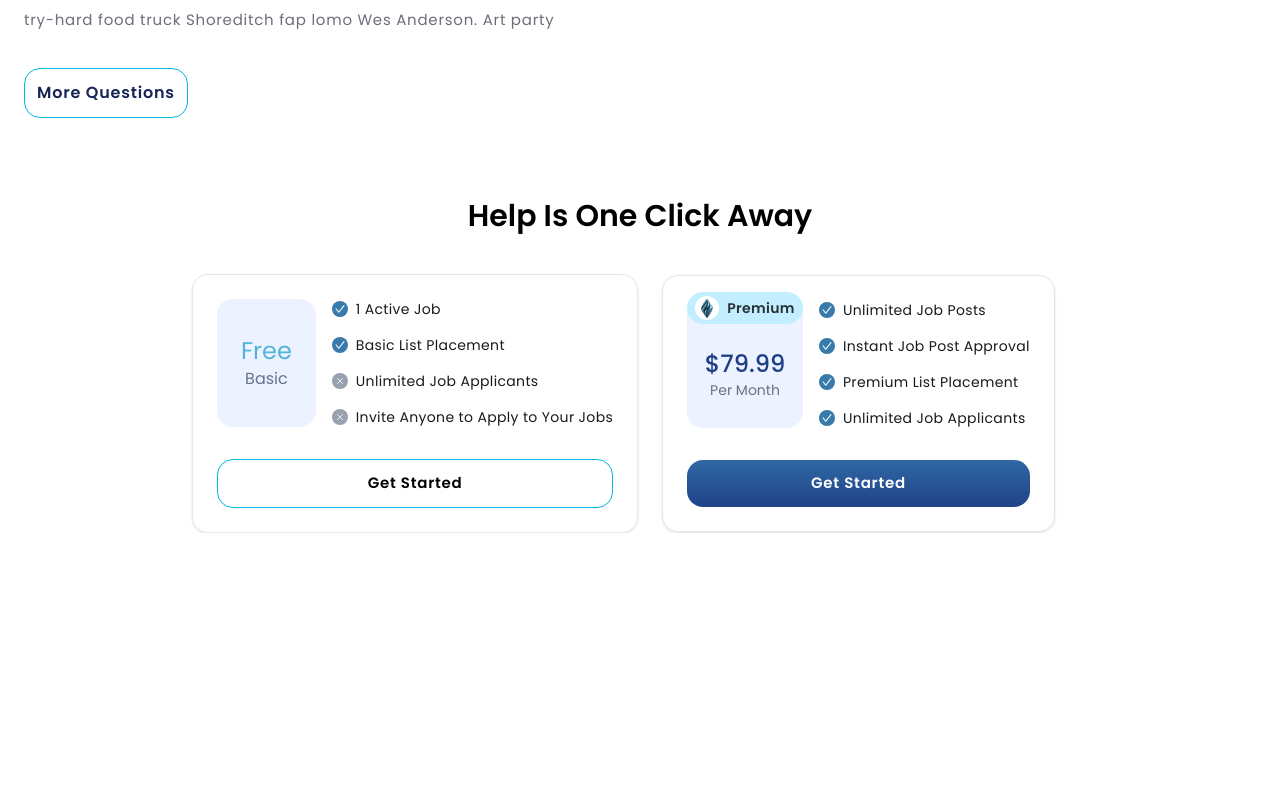
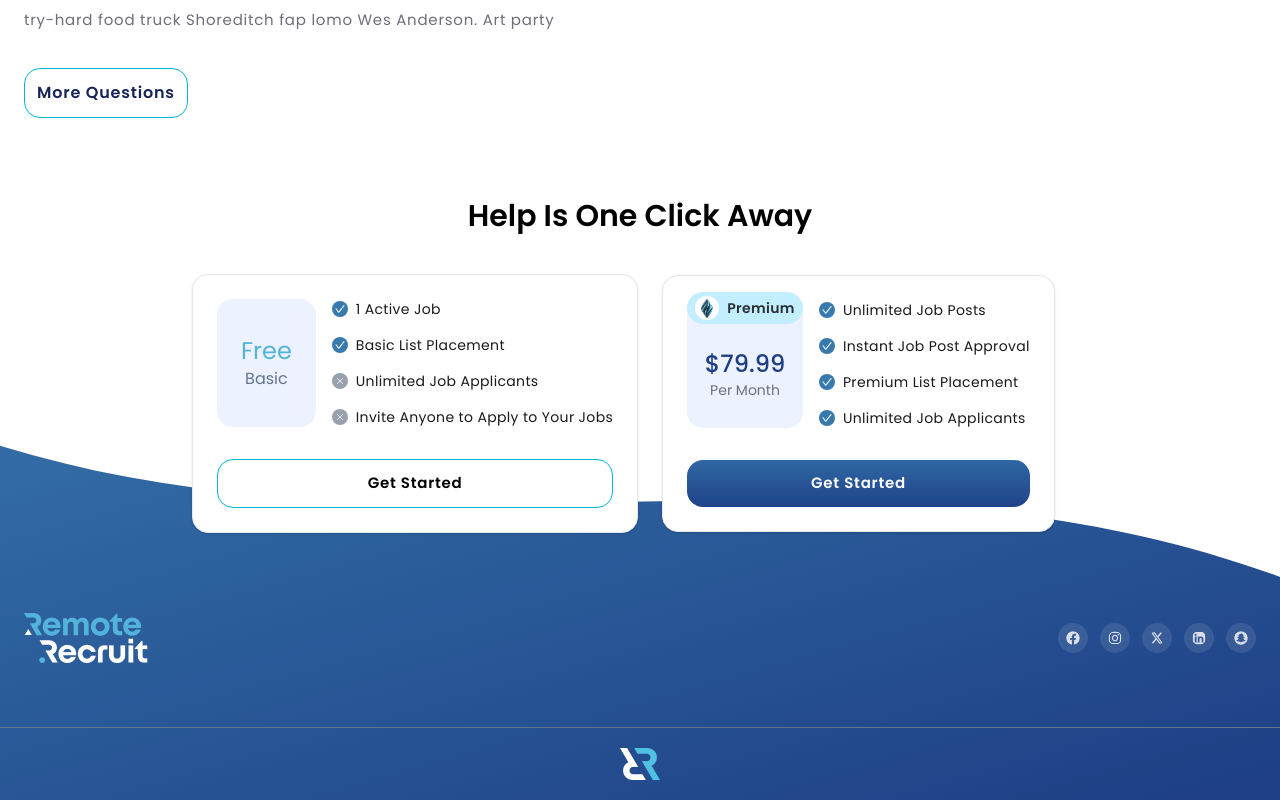
Before and after one commit to mdarmankhan6252/RemoteRecruit, a React (Vite) app: page / in a window 1280 px wide. Shown: the part 3643-4443 px from the top of the page. Before the commit the page ends 4176 px from the top, so only its background shows below. Built offline with nearby package versions, Linux system fonts and the light colour scheme.

Commit message:
created footer

```diff
--- a/package.json
+++ b/package.json
@@ -11,6 +11,7 @@
   },
   "dependencies": {
     "@tailwindcss/vite": "^4.3.1",
+    "aos": "^2.3.4",
     "react": "^19.2.6",
     "react-dom": "^19.2.6",
     "react-icons": "^5.6.0",
--- a/src/App.tsx
+++ b/src/App.tsx
@@ -1,6 +1,7 @@
 import AboutUs from "./components/AboutUs";
 import Banner from "./components/Banner";
 import CustomProfile from "./components/CustomProfile";
+import Footer from "./components/Footer";
 import Help from "./components/Help";
 import PaymentSystem from "./components/PaymentSystem";
 import Question_Answer from "./components/Question_Answer";
@@ -17,6 +18,7 @@ const App = () => {
       <SubBanner />
       <Question_Answer />
       <Help />
+      <Footer />
     </div>
   );
 };
--- /dev/null
+++ b/src/components/Footer.tsx
@@ -0,0 +1,54 @@
+import logo from '../assets/logo.png'
+import iconLogo from '../assets/icon-logo.png'
+import { FaFacebook, FaInstagram, FaLinkedin, FaSnapchat } from 'react-icons/fa';
+import { FaXTwitter } from 'react-icons/fa6';
+
+const Footer = () => {
+
+    const socialLinks = [
+        { icon: FaFacebook, path: '' },
+        { icon: FaInstagram, path: '' },
+        { icon: FaXTwitter, path: '' },
+        { icon: FaLinkedin, path: '' },
+        { icon: FaSnapchat, path: '' },
+    ];
+
+
+    return (
+        <div className="bg-linear-to-br from-[#336DA6] to-[#1E3E85] relative pt-44 -mt-24 -z-10">
+
+
+            <div className="absolute top-0 left-0 w-full overflow-hidden leading-none">
+                <svg
+                    viewBox="0 0 1440 160"
+                    xmlns="http://www.w3.org/2000/svg"
+                    preserveAspectRatio="none"
+                    className="block w-full h-35 rotate-180"
+                >
+                    <path
+                        d="M0,0 C480,180 960,0 1440,150 L1440,160 L0,160 Z"
+                        fill="white"
+                    />
+                </svg>
+            </div>
+
+            <div className='max-w-7xl mx-auto px-6 pb-16 flex items-center justify-between'>
+                <img src={logo} alt="" />
+                <div className='flex items-center gap-3'>
+                    {socialLinks.map(({ icon: Icon, path }, i) => (
+                        <a key={i} href={path}>
+                            <Icon size={30} className='bg-white/10 p-2 rounded-full text-white/80' />
+                        </a>
+                    ))}
+                </div>
+            </div>
+            <hr className='border-slate-500' />
+            <div className='p-5 flex items-center justify-center'>
+                <img src={iconLogo} alt="" />
+            </div>
+
+        </div>
+    );
+};
+
+export default Footer;
--- a/src/components/Help.tsx
+++ b/src/components/Help.tsx
@@ -11,7 +11,7 @@ const Help = () => {
 
                 <div className="max-w-4xl mx-auto  flex items-center gap-6 pt-10">
                     {/* free card */}
-                    <div className="shadow border border-gray-200 p-6 rounded-2xl">
+                    <div className="shadow border border-gray-200 p-6 rounded-2xl bg-white">
                         <div className="flex gap-4">
                             <div className="flex items-center justify-center bg-[#ECF2FF] flex-col p-6 rounded-2xl">
                                 <h3 className="text-[#52B4DA] text-2xl">Free</h3>
@@ -40,7 +40,7 @@ const Help = () => {
                     </div>
 
                     {/* premium card */}
-                    <div className="shadow border border-gray-200 p-6 rounded-2xl">
+                    <div className="shadow border border-gray-200 p-6 rounded-2xl bg-white">
                         <div className="flex gap-4">
                             <div className="bg-[#ECF2FF] flex-col  rounded-2xl">
                                 <button className="flex items-center gap-2 bg-[#C2EEFF] py-1 px-2 rounded-full -mt-2">
```
Also changed, not shown: 1 other file (tests, documents, lock files or other folders).
